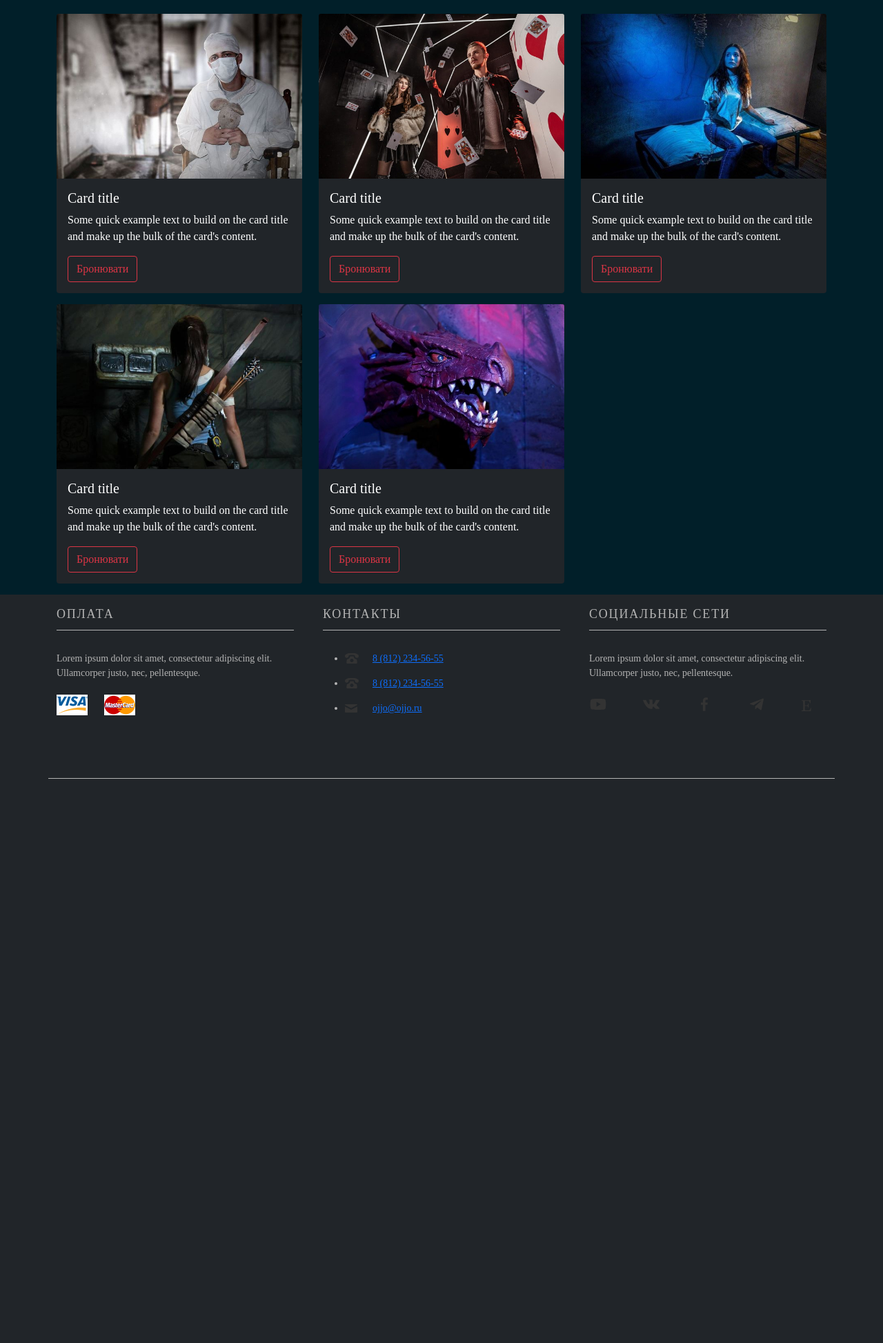
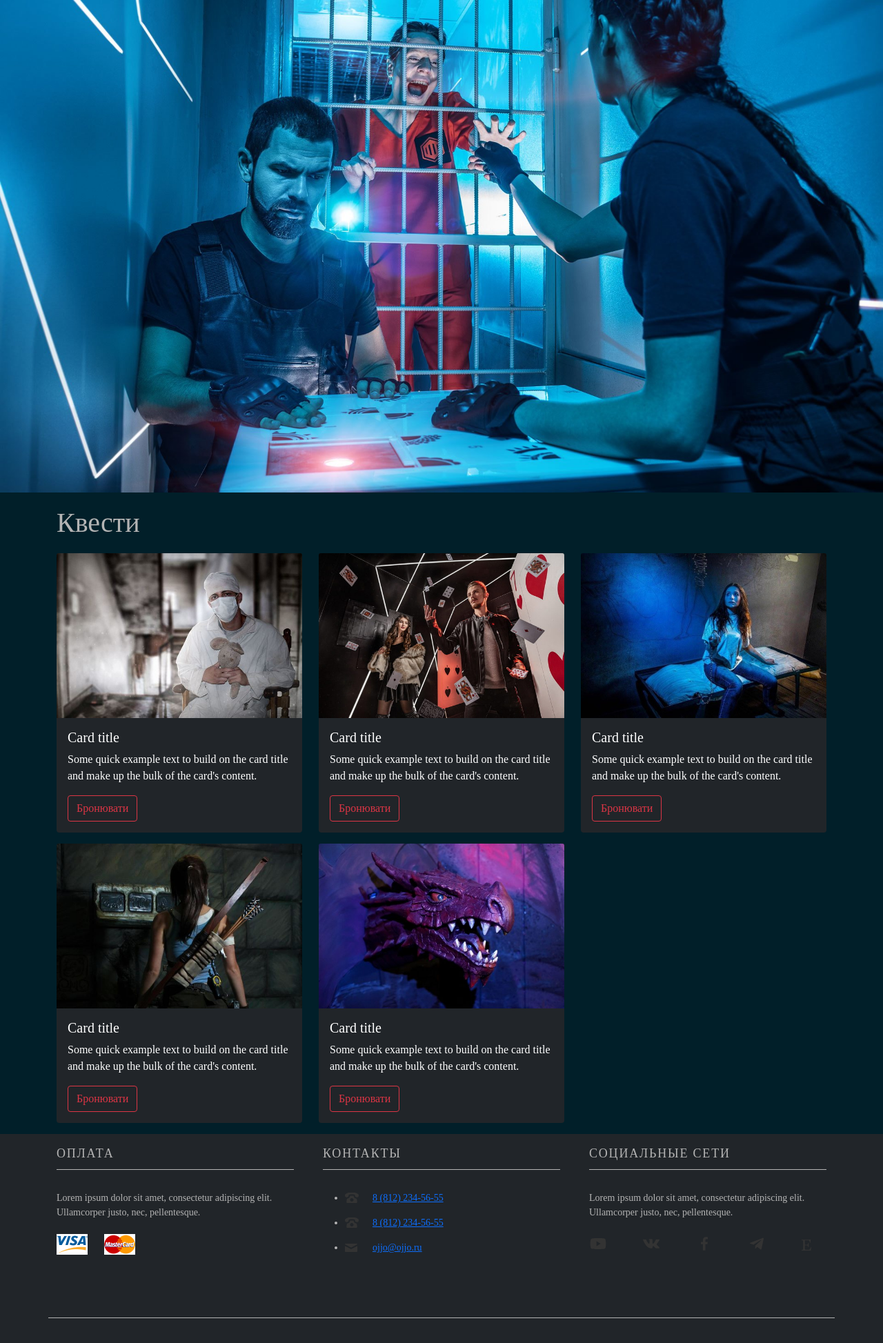
Before and after one commit to evgenezhelnovatenko/QuestLovers, a PHP site: page / in a window 1280 px wide. Shown: the part 86-2033 px from the top of the page at 69% size. Before the commit the page ends 1215 px from the top, so only its background shows below. Run offline with PHP 8.4, Linux system fonts and the light colour scheme; some libraries are stand-ins or nearby versions.

Commit message:
slider was added

```diff
--- a/css/style.css
+++ b/css/style.css
@@ -8,6 +8,27 @@ body {
     background-color: #011f29;
 }
 
+h1 {
+    color: rgb(180, 180, 180)
+}
+
+.block-title {
+    margin-bottom: 20px;
+}
+
+/* Slider styles */
+.slider {
+    padding-top: 86px;
+}
+.carousel-item {
+
+    max-height: calc(100vh - 86px);
+}
+.carousel-item-img {
+    object-fit: cover;
+}
+
+/* Navbar styles*/
 .dropdown-menu {
     width: 600px;
 }
@@ -18,6 +39,8 @@ body {
 .categories-dropdown-item:not(:nth-child(1)):not(:nth-child(3n+4)) > a{
     border-left: 2px solid aqua;
 }
+
+/* Content styles */
 .content {
     margin-top: 20px;
     min-height: 800px;
@@ -34,6 +57,7 @@ body {
     justify-content: flex-start;
 }
 
+/* Footer styles */
 .footer__inner {
     padding-bottom: 60px;
     margin-bottom: 20px;
--- a/index.html
+++ b/index.html
@@ -13,7 +13,7 @@
 <body class="d-flex flex-column h-100">
 
     <header class="header">
-        <nav class="navbar navbar-expand-lg navbar-dark bg-dark">
+        <nav class="navbar fixed-top navbar-expand-lg navbar-dark bg-dark">
             <div class="container">
                 <a class="navbar-brand" href="#">
                     <img src="img/Logo.png" alt="Logo" width="160" height="60">
@@ -94,8 +94,27 @@
     </header>
 
     <main id="main">
+        <section class="slider">
+                <div id="carouselExampleSlidesOnly" class="carousel slide" data-bs-ride="carousel" data-bs-interval="5000">
+                    <div class="carousel-inner">
+                        <div class="carousel-item active">
+                        <img src="/img/slider/kvest1.jpg" class="carousel-item-img d-block w-100" alt="Квест_1">
+                        </div>
+                        <div class="carousel-item">
+                        <img src="/img/slider/kvest2.jpg" class="carousel-item-img d-block w-100" alt="Квест_2">
+                        </div>
+                        <div class="carousel-item">
+                        <img src="/img/slider/kvest3.jpg" class="carousel-item-img d-block w-100" alt="Квест_3">
+                        </div>
+                        <div class="carousel-item">
+                        <img src="/img/slider/kvest4.jpg" class="carousel-item-img d-block w-100" alt="Квест_4">
+                        </div>
+                    </div>
+                </div>
+        </section>
         <section class="content">
             <div class="container">
+                <h1 class="block-title">Квести</h2>
                 <div class="row row-cols-1 row-cols-md-2 row-cols-lg-3 row-cols-xxl-4 justify-content-start">
                     <div class="col">
                         <div class="card text-white bg-dark mb-3">
```
Also changed, not shown: img/carbon_fibre.png (added), img/slider/kvest1.jpg (added), img/slider/kvest2.jpg (added), img/slider/kvest3.jpg (added), img/slider/kvest4.jpg (added), img/webb-dark.png (added).
